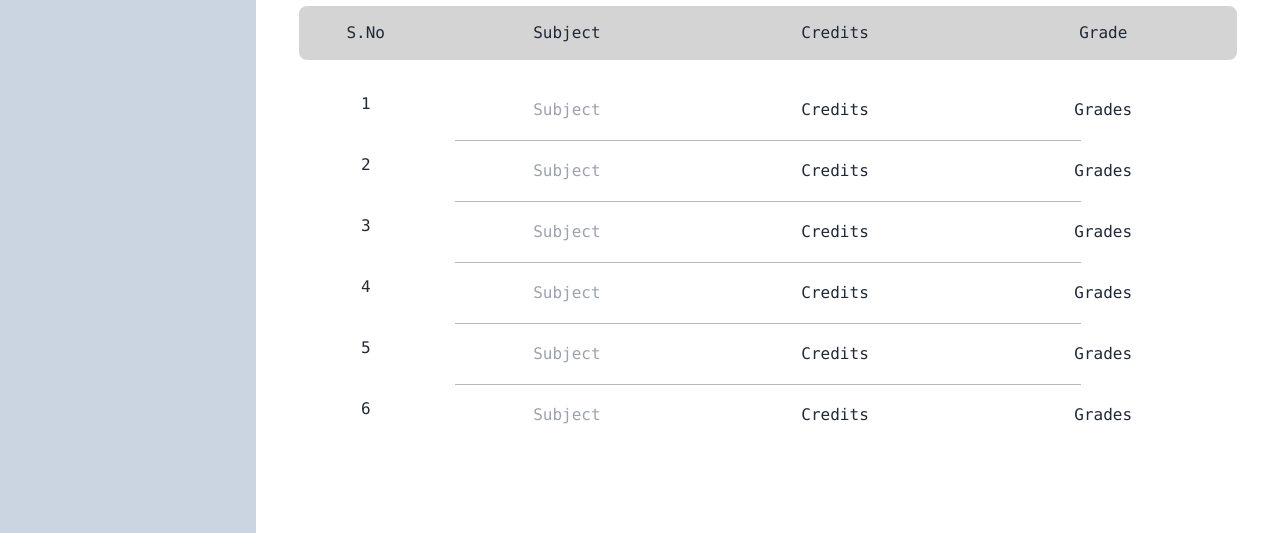
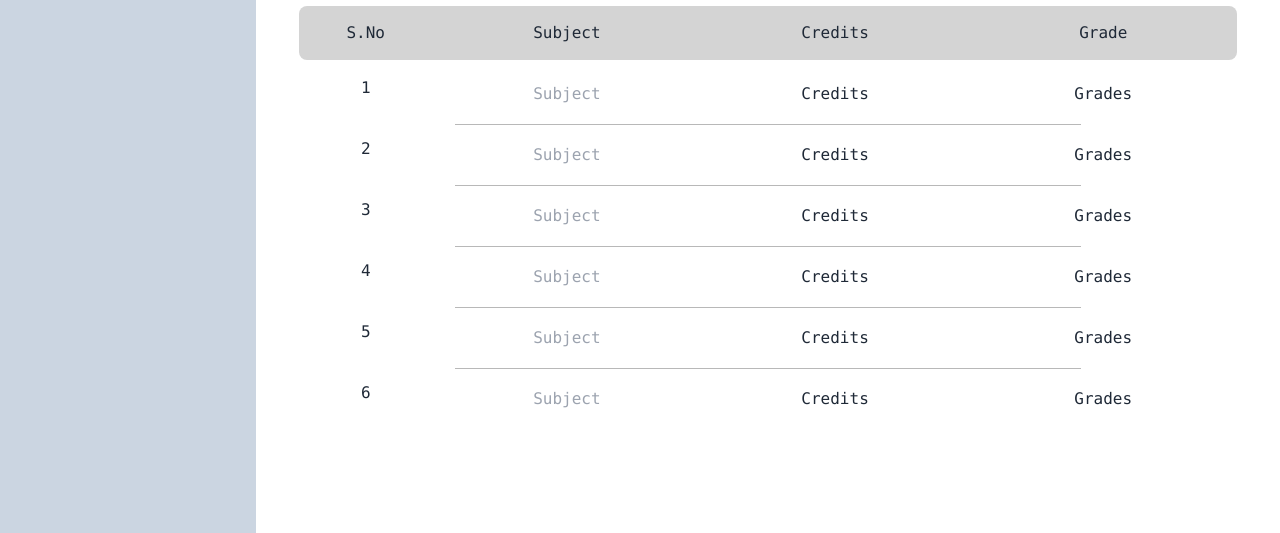
Before and after one commit to PJ2005/lumos, a React (Vite) app: page / in a window 1280 px wide. Both pictures are taken after a click on the button "Calculate". Shown: the part 154-687 px from the top of the page. Built offline with nearby package versions, Linux system fonts and the light colour scheme; no server answers.

Commit message:
Update Calculator.jsx

```diff
--- a/src/Pages/Calculator.jsx
+++ b/src/Pages/Calculator.jsx
@@ -437,10 +437,10 @@ export default function Calculator() {
   rows.pop();
 
   return (
-    <div className="grid grid-rows-[10%_8%_71%_11%] max-md:grid-rows-[10%_10%_64%_10%] max-md:text-sm w-11/12 h-[90%] rounded-lg bg-white dark:bg-slate-800 text-gray-800 dark:text-gray-200 transition-colors duration-300">
+    <div className="grid grid-rows-[10%_8%_71%_11%] max-md:grid-rows-[12.5%_12.5%_65%_10%] max-md:text-sm w-11/12 h-[90%] rounded-lg bg-white dark:bg-slate-800 text-gray-800 dark:text-gray-200 transition-colors duration-300">
       <YearSem onYearChange={setYear} onSemesterChange={setSemester} reset={resetSelect} />
       <Header />
-      <div id="render" className="space-y-1 mt-6 mb-12 row-span-1 overflow-auto scroll-smooth">
+      <div id="render" className="space-y-1 mt-2 mb-12 row-span-1 overflow-auto scroll-smooth">
         {rows}
       </div>
       <div className=" flex space-x-20 max-md:space-x-3">
```
